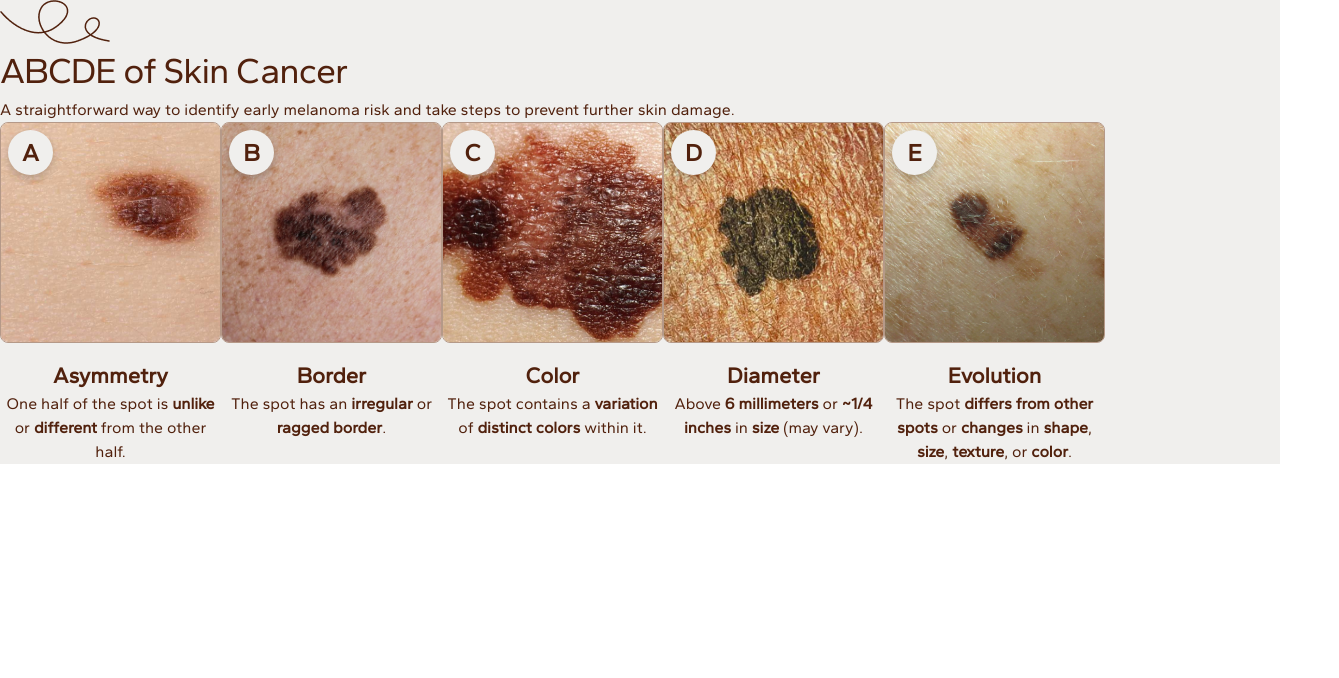
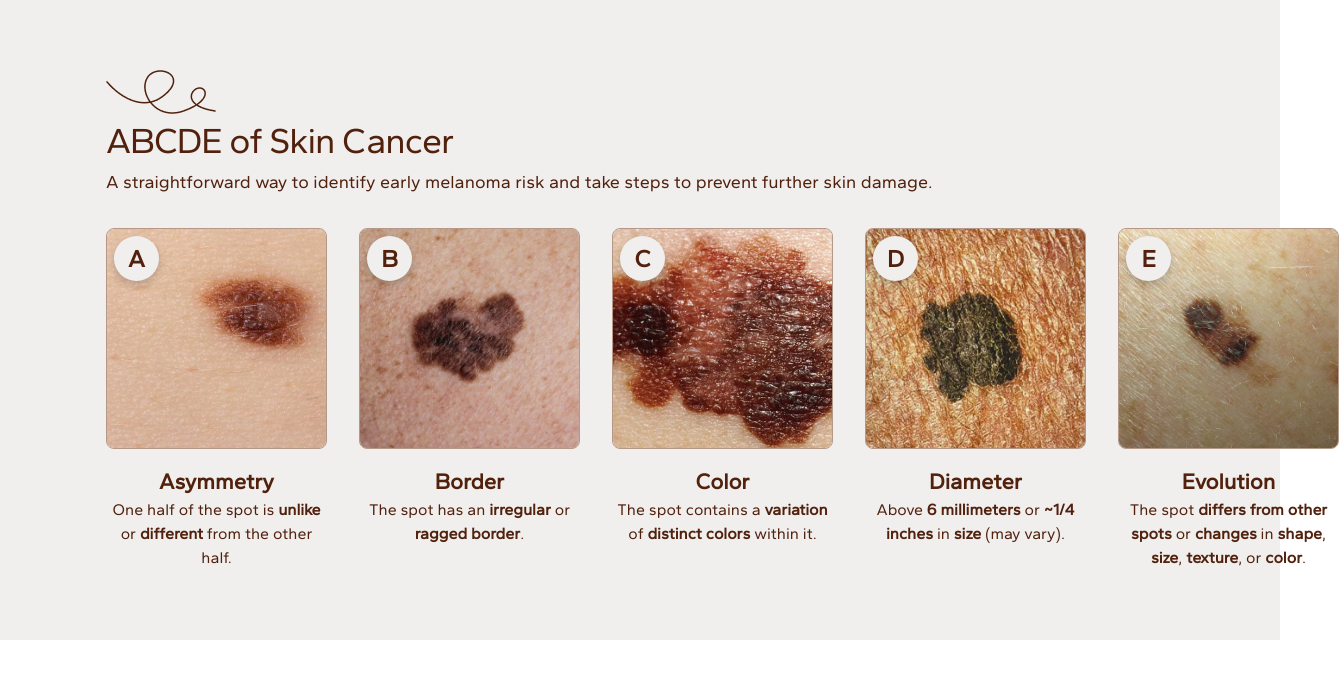
Before and after one commit to CareTech-at-UCI/melanoma-project, a React (Create React App) app in the folder frontend/: page /educational in a window 1280 px wide. Shown: the top 678 px of the page, 1339 px wide, since content can reach past the window. Built offline with nearby package versions, Linux system fonts and the light colour scheme.

Commit message:
Add padding and gaps

```diff
--- a/frontend/src/pages/Educational.jsx
+++ b/frontend/src/pages/Educational.jsx
@@ -4,12 +4,18 @@ import { AbcdeCard } from '../components/educational/AbcdeCard';
 export const Educational = () => {
   return (
     <div className="font-gantari text-main-brown">
+        {/* Learn About Melanoma */}
         <div></div>
-        <div className="bg-[rgba(240,239,237,1)]">
+
+        {/* ABCDE of Skin Cancer */}
+        <div className="bg-[rgba(240,239,237,1)] px-[106px] py-[70px]">
             <img src="/educational/doubleLoopLine.png" alt="double loop line" />
+            <div className="flex flex-col gap-8">
+              <div>
                 <h2 className="text-header-2">ABCDE of Skin Cancer</h2>
-            <p>A straightforward way to identify early melanoma risk and take steps to prevent further skin damage.</p>
-            <div className="flex">
+                <p className="text-lg">A straightforward way to identify early melanoma risk and take steps to prevent further skin damage.</p>
+              </div>
+              <div className="flex gap-8">
                   <AbcdeCard
                     letter="A"
                     imageSrc="/educational/asymmetric.jpg"
@@ -43,5 +49,6 @@ export const Educational = () => {
               </div>
             </div>
         </div>
+    </div>
   )
 }
```
Lines whose indentation alone changed are shown as unchanged.
